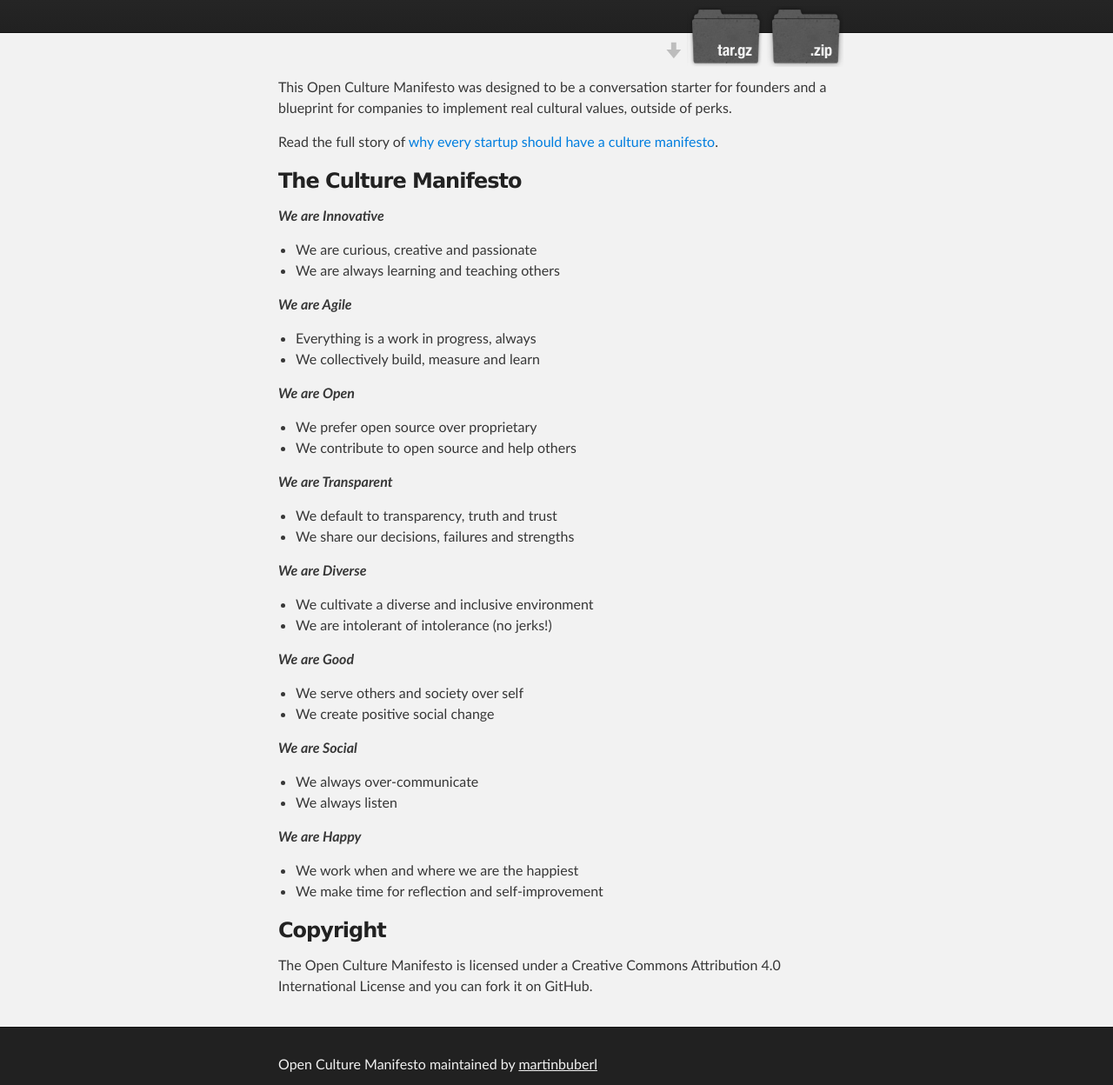
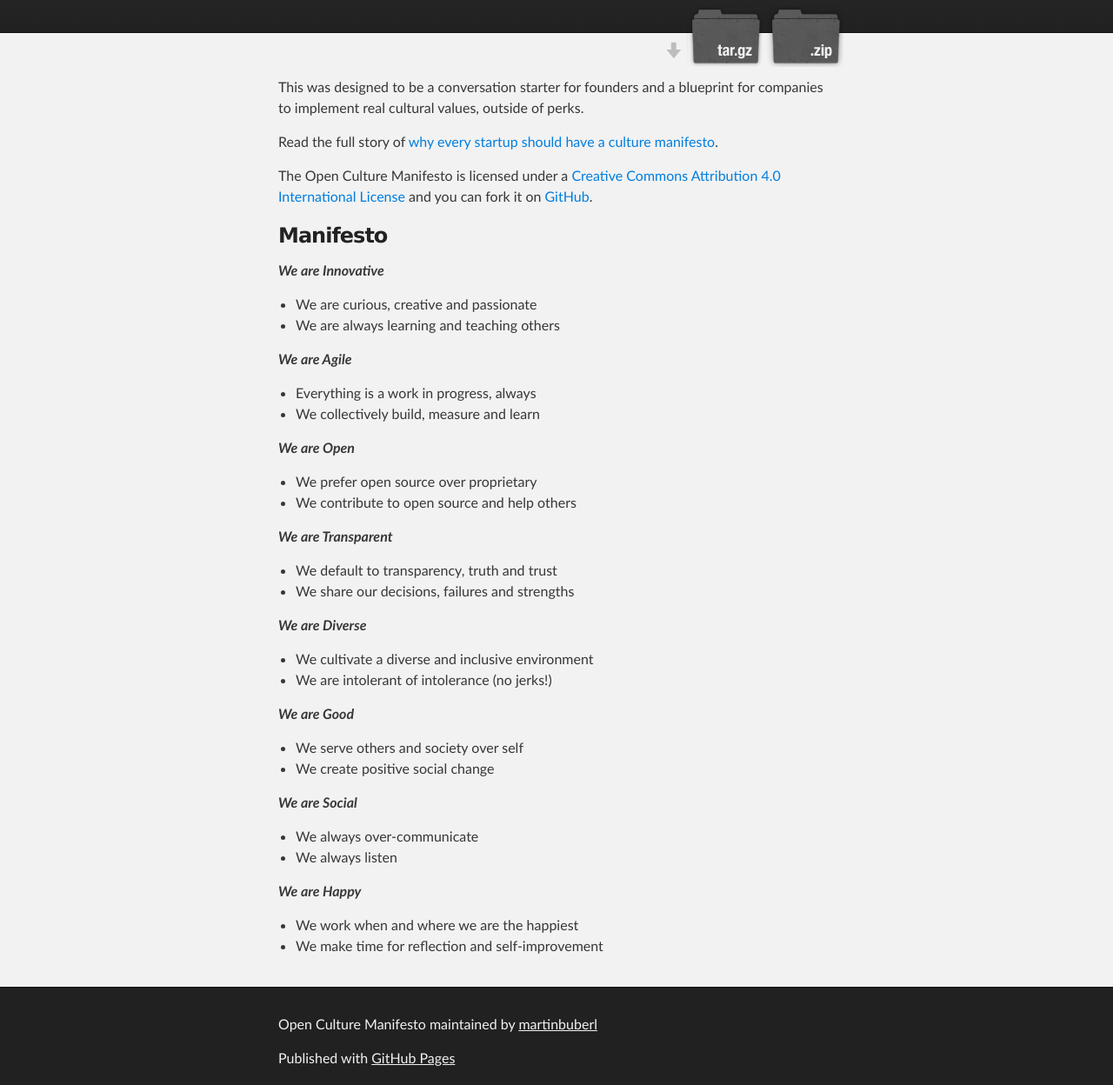
Before and after one commit to Novatics/openculturemanifesto, a plain HTML site: page index.html in a window 1280 px wide. Shown: the part 172-1420 px from the top of the page at 87% size. Drawn offline with Linux system fonts and the light colour scheme.

```diff
--- a/index.html
+++ b/index.html
@@ -31,12 +31,14 @@
     <!-- MAIN CONTENT -->
     <div id="main_content_wrap" class="outer">
       <section id="main_content" class="inner">
-        <p>This Open Culture Manifesto was designed to be a conversation starter for founders and a blueprint for companies to implement real cultural values, outside of perks.</p>
+        <p>This was designed to be a conversation starter for founders and a blueprint for companies to implement real cultural values, outside of perks.</p>
 
 <p>Read the full story of <a href="http://martinbuberl.com/blog/why-every-startup-should-have-a-cuture-manifesto/">why every startup should have a culture manifesto</a>.</p>
 
+<p>The Open Culture Manifesto is licensed under a <a href="http://creativecommons.org/licenses/by/4.0/legalcode">Creative Commons Attribution 4.0 International License</a> and you can fork it on <a href="https://github.com/martinbuberl/openculturemanifesto">GitHub</a>.</p>
+
 <h3>
-<a id="the-culture-manifesto" class="anchor" href="#the-culture-manifesto" aria-hidden="true"><span class="octicon octicon-link"></span></a>The Culture Manifesto</h3>
+<a id="manifesto" class="anchor" href="#manifesto" aria-hidden="true"><span class="octicon octicon-link"></span></a>Manifesto</h3>
 
 <p><strong><em>We are Innovative</em></strong></p>
 
@@ -93,11 +95,6 @@
 <li>We work when and where we are the happiest</li>
 <li>We make time for reflection and self-improvement</li>
 </ul>
-
-<h3>
-<a id="copyright" class="anchor" href="#copyright" aria-hidden="true"><span class="octicon octicon-link"></span></a>Copyright</h3>
-
-<p>The Open Culture Manifesto is licensed under a Creative Commons Attribution 4.0 International License and you can fork it on GitHub.</p>
       </section>
     </div>
 
```
Also changed, not shown: params.json (+1 -1 lines).
